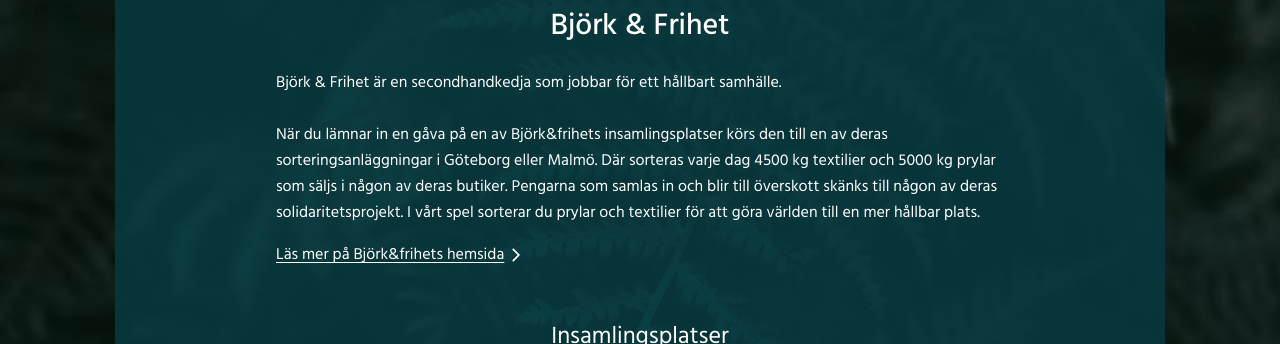
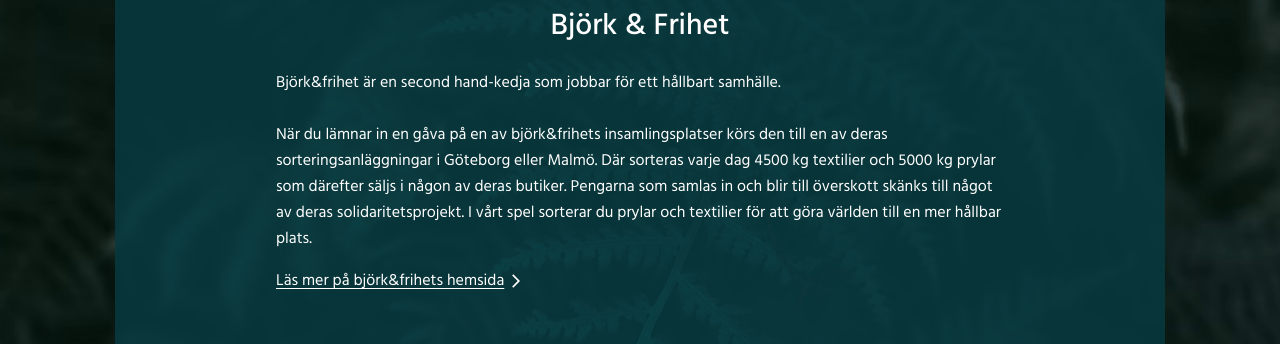
Before and after one commit to theo0165/sammanslaget, a Next.js app: page /bjorkafrihet in a window 1280 px wide. Shown: the part 181-525 px from the top of the page. Built offline with nearby package versions, Linux system fonts and the light colour scheme.

Commit message:
More text change

```diff
--- a/pages/bjorkafrihet.tsx
+++ b/pages/bjorkafrihet.tsx
@@ -12,21 +12,21 @@
           <div className={style.topContent}>
             <h1>Björk & Frihet</h1>
             <p>
-              Björk & Frihet är en secondhandkedja som jobbar för ett hållbart
+              Björk&frihet är en second hand-kedja som jobbar för ett hållbart
               samhälle.
               <br />
               <br />
-              När du lämnar in en gåva på en av Björk&frihets insamlingsplatser
+              När du lämnar in en gåva på en av björk&frihets insamlingsplatser
               körs den till en av deras sorteringsanläggningar i Göteborg eller
               Malmö. Där sorteras varje dag 4500 kg textilier och 5000 kg prylar
-              som säljs i någon av deras butiker. Pengarna som samlas in och
-              blir till överskott skänks till någon av deras
+              som därefter säljs i någon av deras butiker. Pengarna som samlas
+              in och blir till överskott skänks till något av deras
               solidaritetsprojekt. I vårt spel sorterar du prylar och textilier
               för att göra världen till en mer hållbar plats.
             </p>
             <div className={style.linkContainer}>
               <a href="https://bjorkafrihet.se">
-                Läs mer på Björk&frihets hemsida
+                Läs mer på björk&frihets hemsida
               </a>
               <MdArrowForwardIos />
             </div>
```
